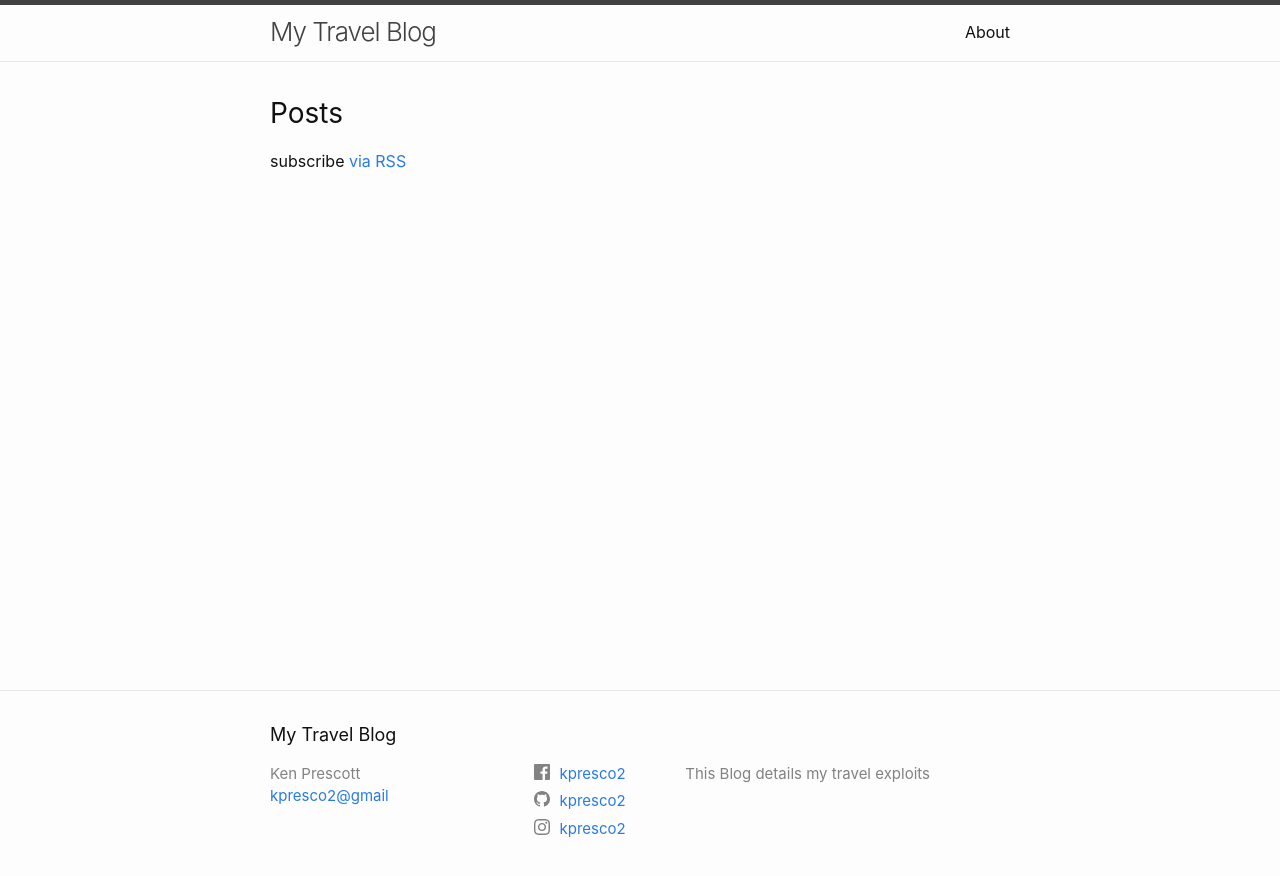
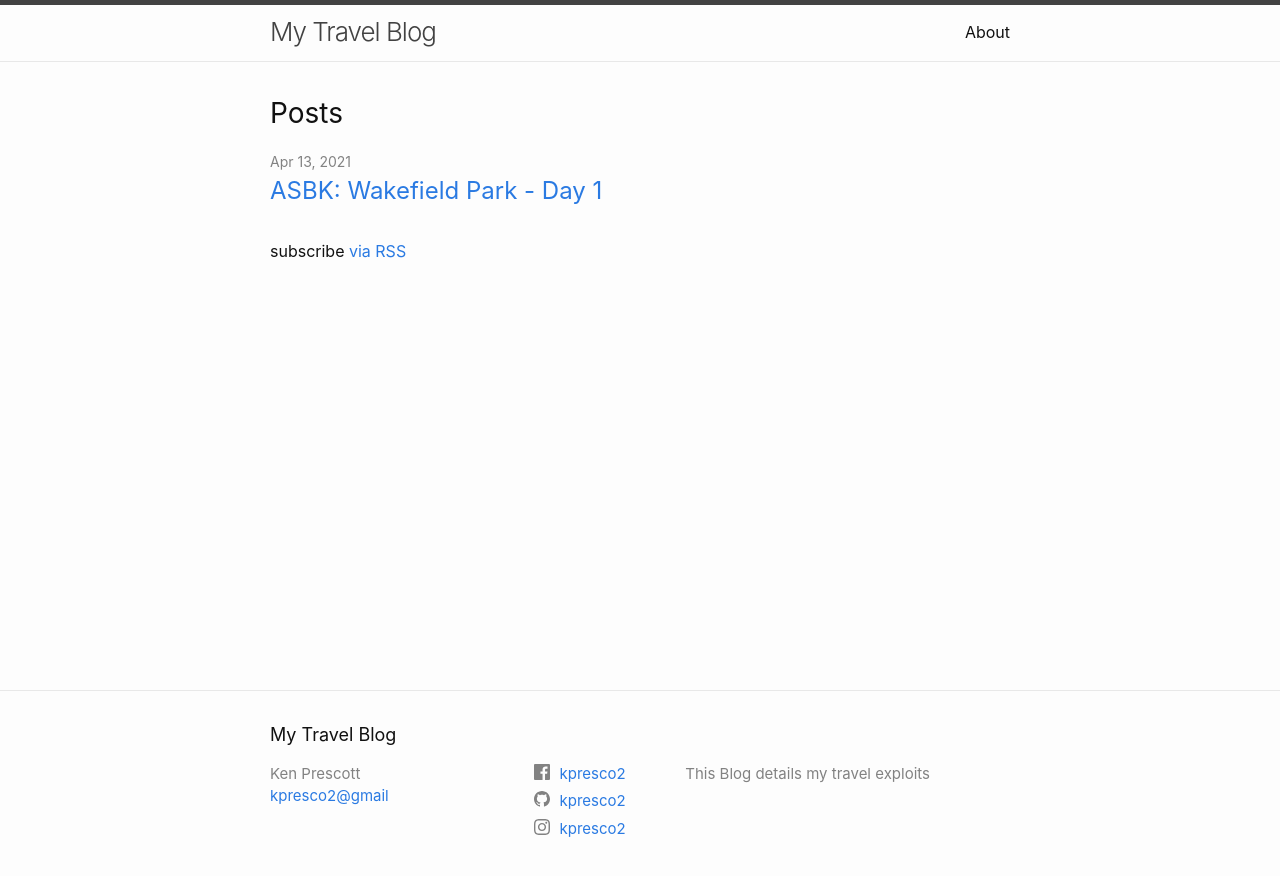
Before and after one commit to kpresco2/Travel-Blog, a Jekyll site: the page built from ASBK-Wakefield-Park-2021/index.markdown, in a window 1280 px wide. Shown: the top 876 px of the page. Built offline with Jekyll 4.4.1, drawn with Linux system fonts in a browser that asks for light colours.

Commit message:
Update 2021-04-13-ASBK-Wakefield-Park-Day-1.md

```diff
--- a/ASBK-Wakefield-Park-2021/_posts/2021-04-13-ASBK-Wakefield-Park-Day-1.md
+++ b/ASBK-Wakefield-Park-2021/_posts/2021-04-13-ASBK-Wakefield-Park-Day-1.md
@@ -1,3 +1,10 @@
+---
+layout: post
+title: "ASBK: Wakefield Park - Day 1"
+trip: "ASBK: Wakefield Park 2021"
+---
+
+
 13 Apr 2021 - Guyra
 
 I'm off to another race meeting, this time to Wakefield Park in NSW for a round of the Australian Superbikes.
```
